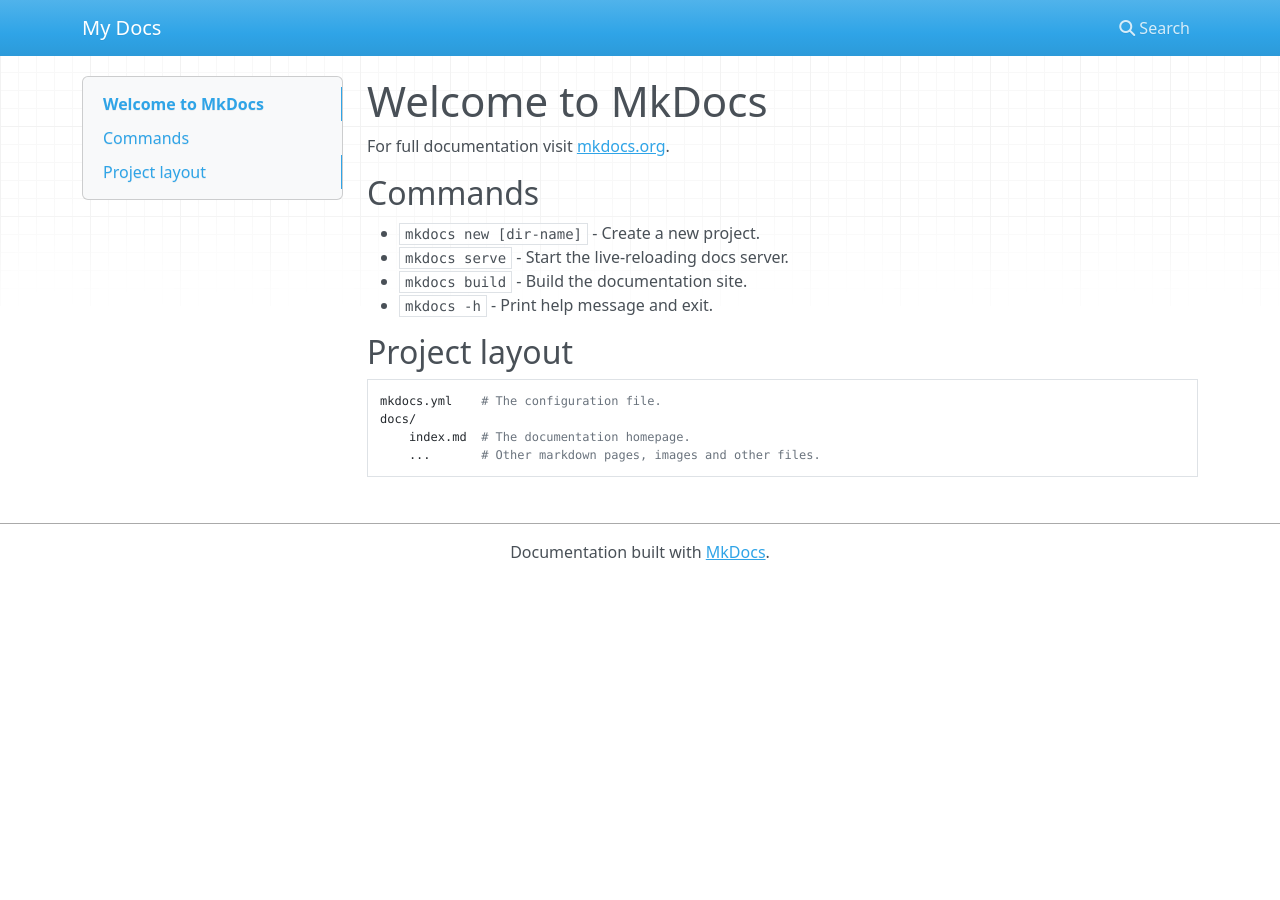
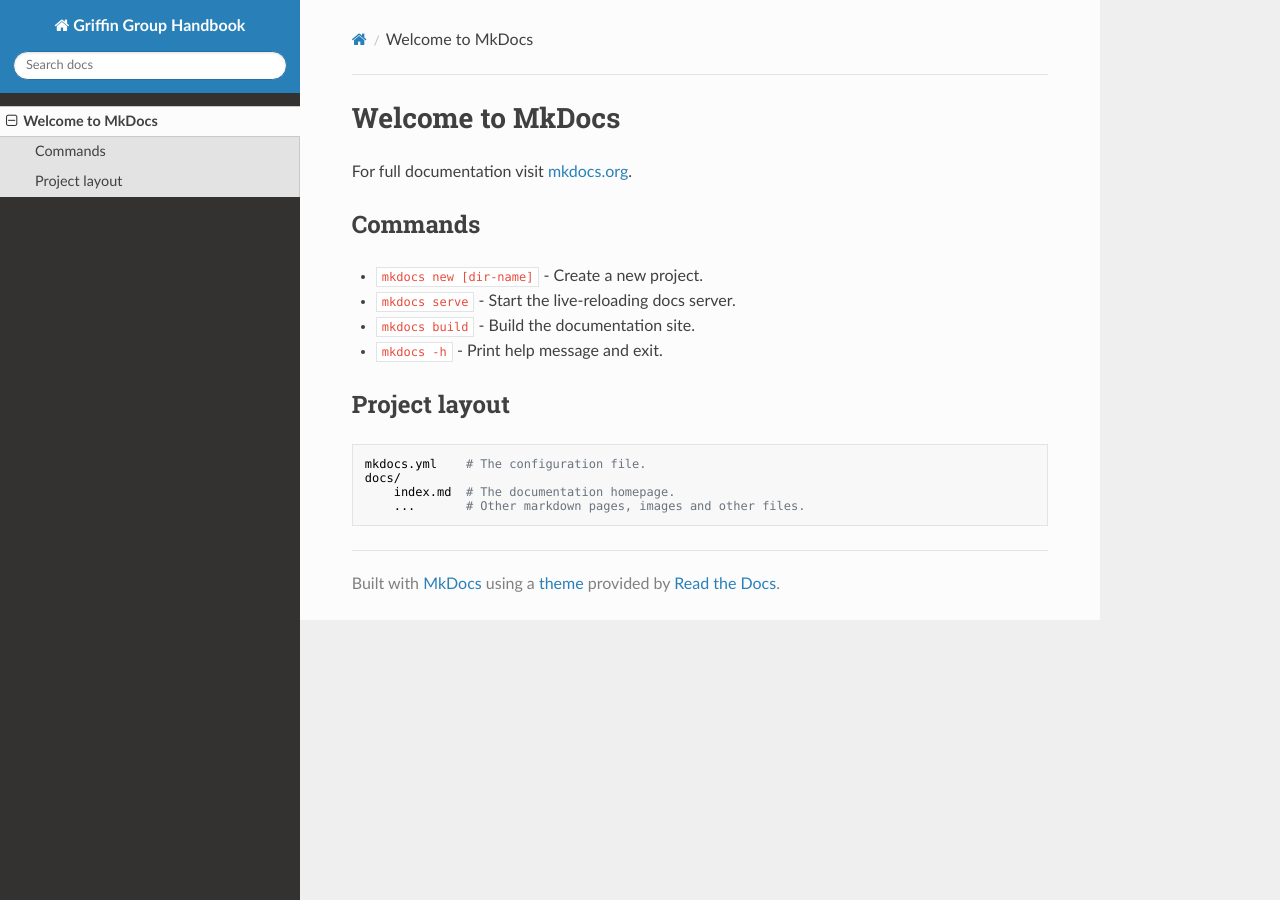
Before and after one commit to oashour/GriffinGroupHandbook, an MkDocs documentation site: the page built from docs/index.md, in a window 1280 px wide. Built offline with MkDocs 1.6.1, drawn with Linux system fonts in a browser that asks for light colours; nearby versions of some CDN libraries.

Commit message:
Change Theme

```diff
--- a/mkdocs.yml
+++ b/mkdocs.yml
@@ -1 +1,4 @@
-site_name: My Docs
+site_name: Griffin Group Handbook
+
+theme:
+    name: readthedocs
```
